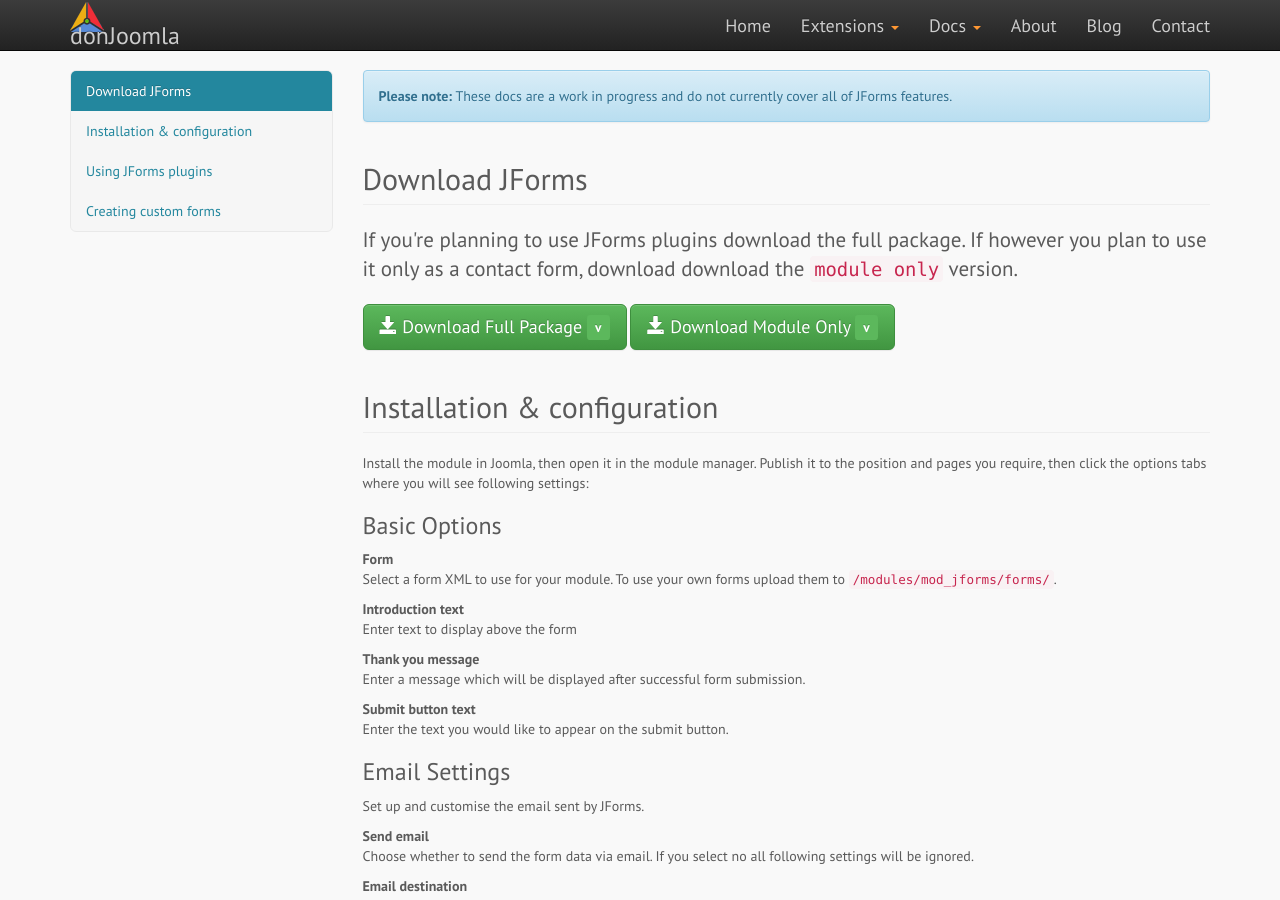
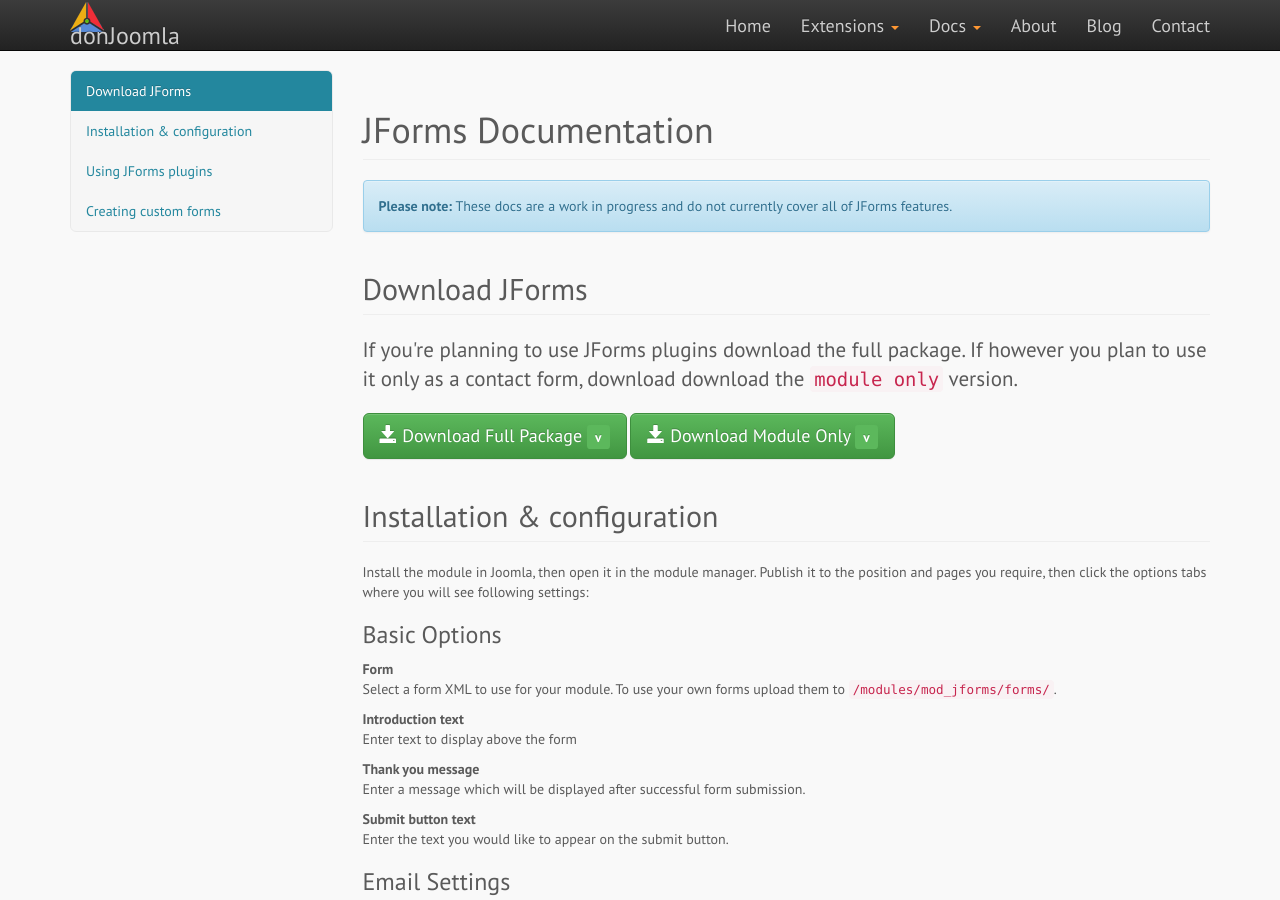
Before and after one commit to donJoomla/donjoomla.github.io, a Jekyll site: the page built from docs/jforms.html, in a window 1280 px wide and 900 px high. Built offline with Jekyll 4.4.1, drawn with Linux system fonts in a browser that asks for light colours; nearby versions of some CDN libraries.

Commit message:
added title

```diff
--- a/docs/jforms.html
+++ b/docs/jforms.html
@@ -8,6 +8,7 @@
     changefreq: monthly
     lastmod: 2013-06-11T23:03:00
 ---
+<h1 class="page-header">{{ page.title }}</h2>
 <div class="alert alert-info"><b>Please note:</b> These docs are a work in progress and do not currently cover all of JForms features.</div>
 <h2 class="page-header">Download JForms</h2>
 <p class="lead">If you're planning to use JForms plugins download the full package. If however you plan to use it only as a contact form, download download the <code>module only</code> version.</p>
```
